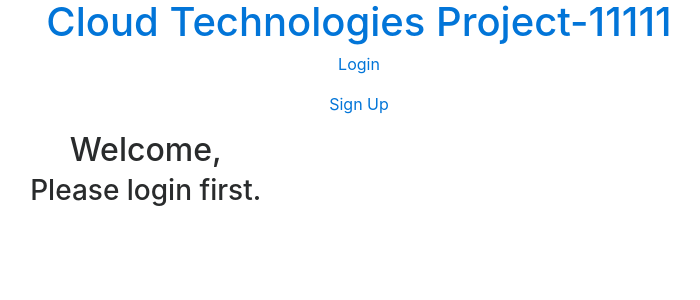
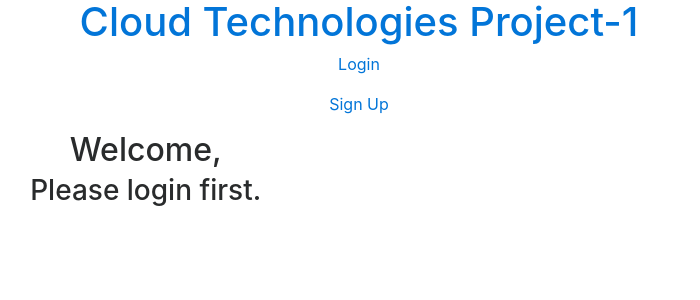
Before and after one commit to Wayne122/CMPE281_Project1, a Django app: page / in a window 1280 px wide. Shown: the top 300 px of the page, without its empty margins (281-981 px from the left). Run offline with Django 3.2, Linux system fonts and the light colour scheme; some libraries are stand-ins or nearby versions.

Commit message:
Test CI/CD

```diff
--- a/s3objects/templates/s3objects/base.html
+++ b/s3objects/templates/s3objects/base.html
@@ -12,7 +12,7 @@
     </head>
     <body>
         <div class="page-header">
-            <h1 class="site-title text-center"><a href="/">Cloud Technologies Project-11111</a></h1>
+            <h1 class="site-title text-center"><a href="/">Cloud Technologies Project-1</a></h1>
             {% if user.is_authenticated %}
                 <p class="log text-center"><a href="{% url 'logout' %}">Logout</a></p>
             {% else %}
```
